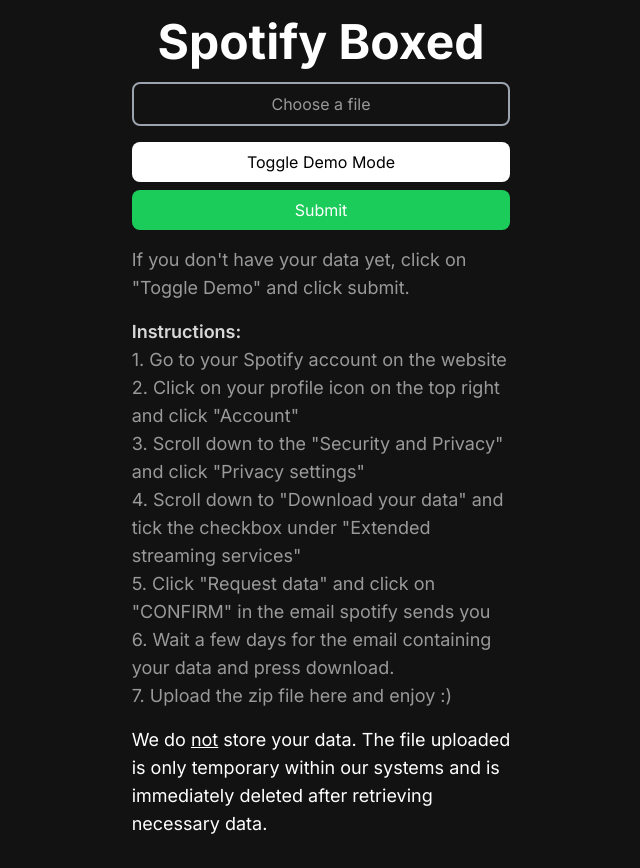
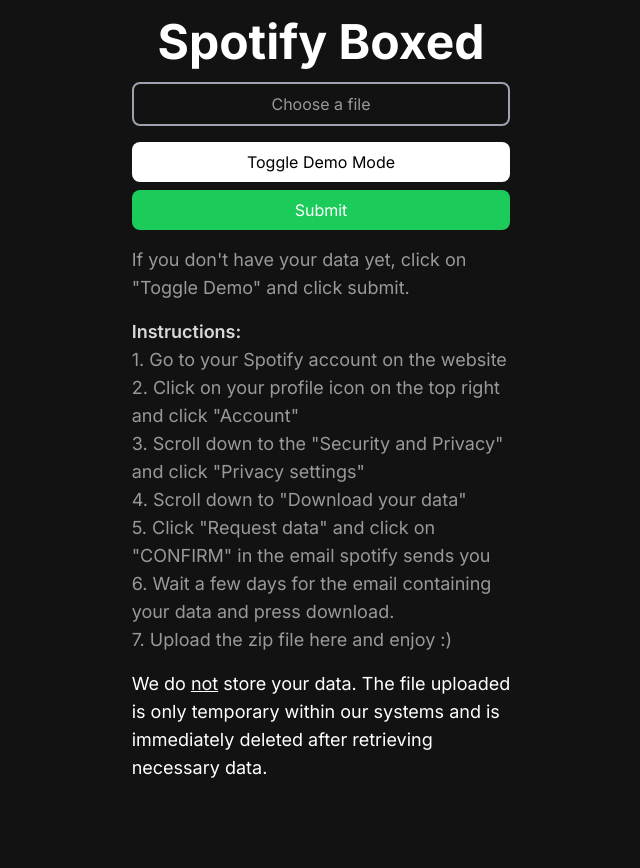
Before and after one commit to TreestanG/spotify-boxed, a Next.js app: page / in a window 1280 px wide. Shown: the whole page, without its empty margins (319-959 px from the left). After the commit the page ends 812 px from the top, so only its background shows below. Built offline with nearby package versions, Linux system fonts and the light colour scheme.

Commit message:
comment out extended history

```diff
--- a/src/app/page.tsx
+++ b/src/app/page.tsx
@@ -118,7 +118,7 @@
                 <p className="text-lg">1. Go to your Spotify account on the website</p>
                 <p className="text-lg">2. Click on your profile icon on the top right and click &quot;Account&quot;</p>
                 <p className="text-lg">3. Scroll down to the &quot;Security and Privacy&quot; and click &quot;Privacy settings&quot; </p>
-                <p className="text-lg">4. Scroll down to &quot;Download your data&quot; and tick the checkbox under &quot;Extended streaming services&quot; </p>
+                <p className="text-lg">4. Scroll down to &quot;Download your data&quot; {/* and tick the checkbox under &quot;Extended streaming services&quot;  */}</p>
                 <p className="text-lg">5. Click &quot;Request data&quot; and click on &quot;CONFIRM&quot; in the email spotify sends you</p>
                 <p className="text-lg">6. Wait a few days for the email containing your data and press download.</p>
                 <p className="text-lg">7. Upload the zip file here and enjoy :) </p>
```
